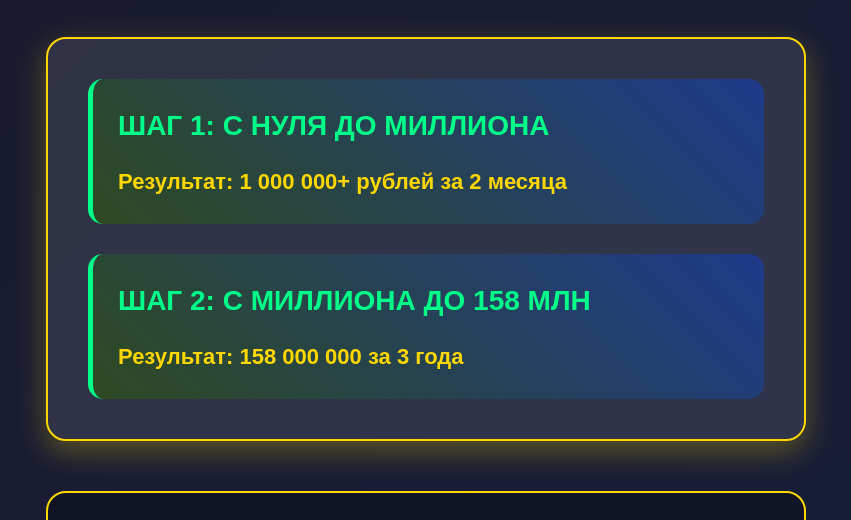
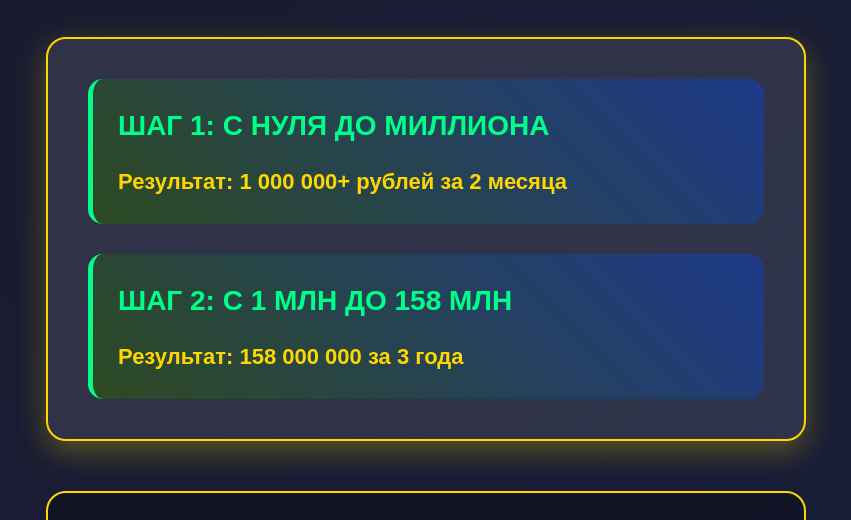
Before and after one commit to tmpark888/158x, a plain HTML site: page index.html in a window 1280 px wide. Shown: the part 233-753 px from the top of the page, without its empty margins (214-1065 px from the left). Drawn offline with Linux system fonts and the light colour scheme; grey boxes are pictures that could not be loaded.

Commit message:
Update index.html

```diff
--- a/index.html
+++ b/index.html
@@ -270,7 +270,7 @@
             </div>
 
             <div class="step">
-                <div class="step-title">ШАГ 2: С МИЛЛИОНА ДО 158 МЛН</div>
+                <div class="step-title">ШАГ 2: С 1 МЛН ДО 158 МЛН</div>
                 <div class="step-result">Результат: 158 000 000 за 3 года</div>
             </div>
         </div>
```
